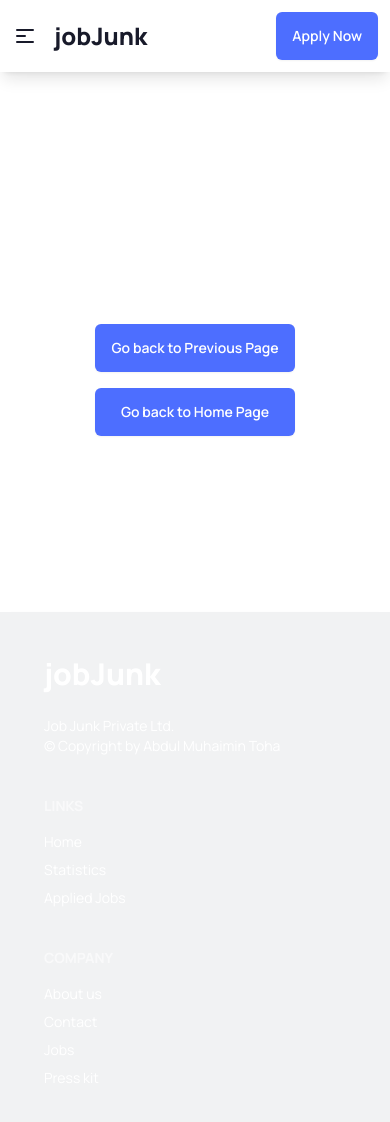
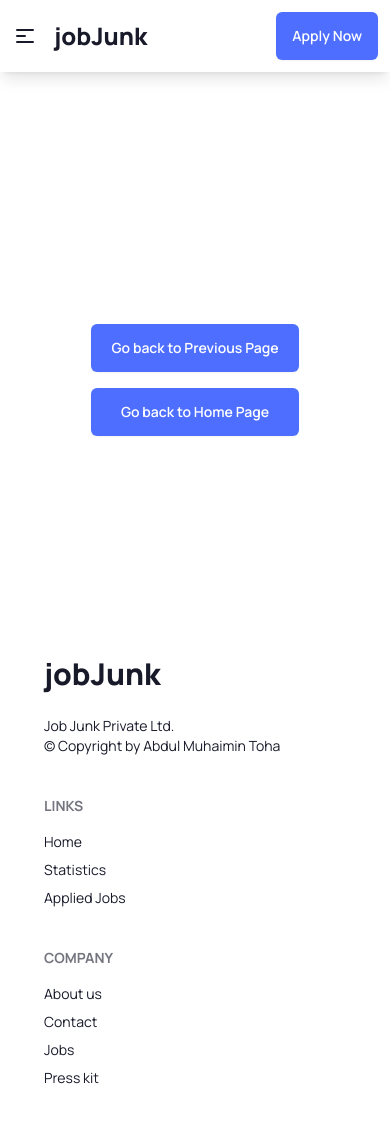
Before and after one commit to abdul-muhaimin-toha/jobJunk, a React (Vite) app: page / in a window 390 px wide. Shown: the top 1122 px of the page. Built offline with nearby package versions, Linux system fonts and the light colour scheme.

Commit message:
error page styling and responsive done

```diff
--- a/src/components/ErrorPage.jsx
+++ b/src/components/ErrorPage.jsx
@@ -1,16 +1,16 @@
 const ErrorPage = ({ children }) => {
   return (
-    <section className="bg-sectionHeader-pattern flex min-h-[calc(100vh-304px)] items-center justify-center bg-cover bg-center">
+    <section className="flex min-h-[calc(100vh-304px)] items-center justify-center bg-sectionHeader-pattern bg-cover bg-center">
       <div className="mx-auto max-w-screen-2xl p-1">
         <div className="flex flex-col items-center justify-center py-20">
           <h2 className="mb-4 text-center text-3xl font-bold text-white md:text-5xl md:font-extrabold">
             Page Not Found
           </h2>
           <div className="mt-6 flex flex-col justify-center gap-4 md:flex-row">
-            <a className=" btn  rounded-md border-none bg-primary px-4 text-white hover:bg-primary hover:bg-opacity-95 md:flex ">
+            <a className=" btn min-w-52 rounded-md border-none bg-primary px-4 text-white hover:bg-primary hover:bg-opacity-95 md:flex ">
               Go back to Previous Page
             </a>
-            <a className=" btn  rounded-md border-none bg-primary px-4 text-white hover:bg-primary hover:bg-opacity-95 md:flex ">
+            <a className=" btn  min-w-52 rounded-md border-none bg-primary px-4 text-white hover:bg-primary hover:bg-opacity-95 md:flex ">
               Go back to Home Page
             </a>
           </div>
--- a/src/components/Footer.jsx
+++ b/src/components/Footer.jsx
@@ -1,8 +1,8 @@
 const Footer = () => {
   return (
-    <div className="bg-sectionFooter-pattern bg-cover bg-center shadow-lg">
+    <div className="Footer-pattern bg-sectionFooter-pattern bg-cover bg-left-top shadow-lg">
       <div className="mx-auto max-w-screen-2xl p-1">
-        <footer className="footer flex flex-col justify-between p-10 text-white  md:flex-row">
+        <footer className="footer flex flex-col justify-between p-10   md:flex-row">
           <aside>
             <a className=" mb-4 text-3xl font-black hover:bg-transparent">
               jobJunk
```
Also changed, not shown: src/assets/footer.svg.
